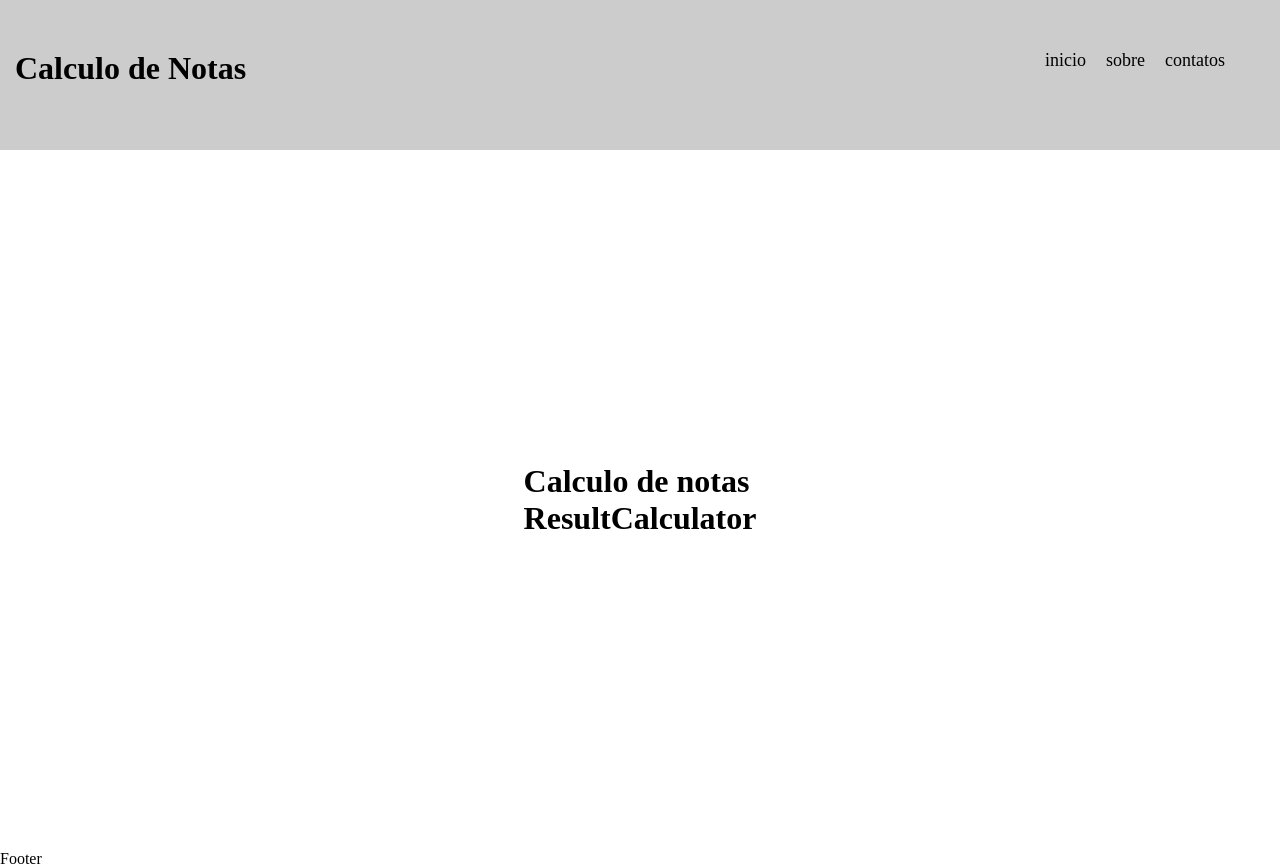
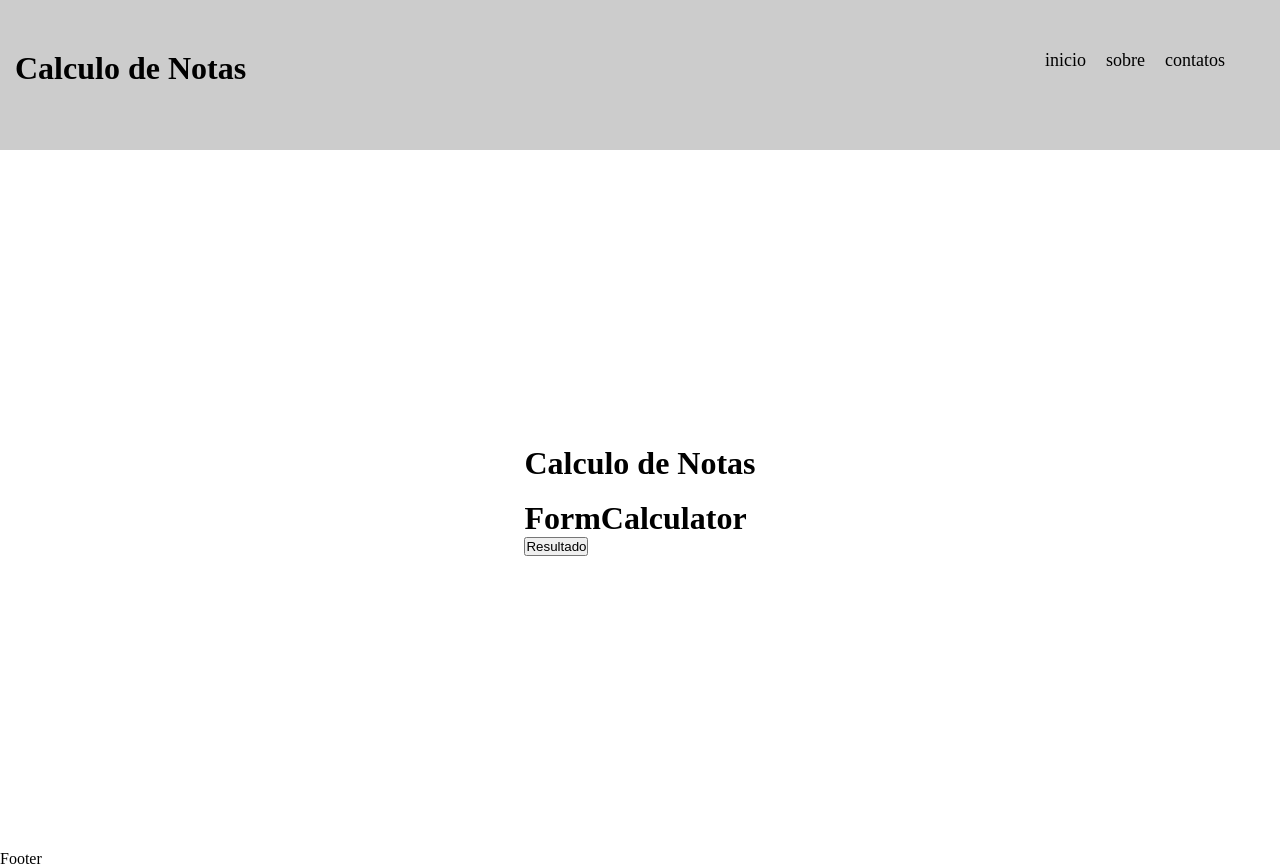
Before and after one commit to TecnoSystemEJ/calculodenotas, a React (Create React App) app: page / in a window 1280 px wide. Built offline with nearby package versions, Linux system fonts and the light colour scheme.

Commit message:
Explicando comun components

```diff
--- a/src/Components/Calculator/FormCalculator/index.jsx
+++ b/src/Components/Calculator/FormCalculator/index.jsx
@@ -1,6 +1,11 @@
 import React from "react";
 
-function FormCalculator() {
-  return <h1>ForCalculator</h1>;
+function FormCalculator({ onResult }) {
+  return (
+    <>
+      <h1>FormCalculator</h1>
+      <button onClick={onResult}>Resultado</button>
+    </>
+  );
 }
 export default FormCalculator;
--- a/src/Components/Calculator/index.jsx
+++ b/src/Components/Calculator/index.jsx
@@ -1,9 +1,25 @@
-import React from "react";
+import React, { useState } from "react";
 import FormCalculator from "./FormCalculator";
 import ResultCalculator from "./ResultCalculator";
 
 function Calculator() {
-  const result = 1;
-  return <div>{result ? <ResultCalculator /> : <FormCalculator />}</div>;
+  const [result, setResult] = useState(false);
+  console.log(result);
+
+  function handleResult() {
+    setResult(!result);
+  }
+
+  return (
+    <div>
+      <h1> Calculo de Notas</h1>
+      <br />
+      {result ? (
+        <ResultCalculator />
+      ) : (
+        <FormCalculator onResult={handleResult} />
+      )}
+    </div>
+  );
 }
 export default Calculator;
--- a/src/Components/Container/index.jsx
+++ b/src/Components/Container/index.jsx
@@ -4,11 +4,8 @@ import "./styles.css";
 function Container() {
   return (
     <div className="container">
-      <div className="img"></div>
-      <div>
-        <h1>Calculo de notas</h1>
-        <Calculator />
-      </div>
+      <div className="img" />
+      <Calculator />
     </div>
   );
 }
```
Also changed, not shown: package.json (+2 -7 lines), src/Components/Footer/index.jsx (renamed from src/Components/Footer.jsx), 1 other file (tests, documents, lock files or other folders).
